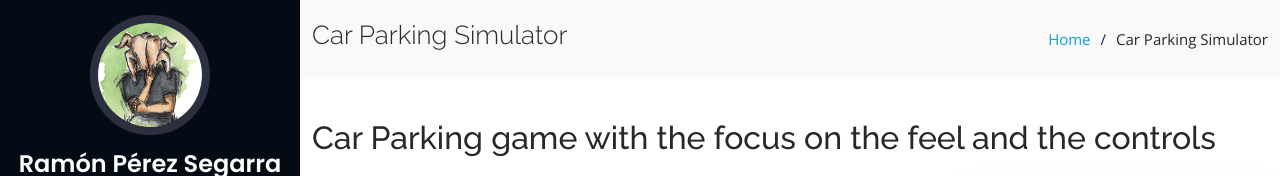
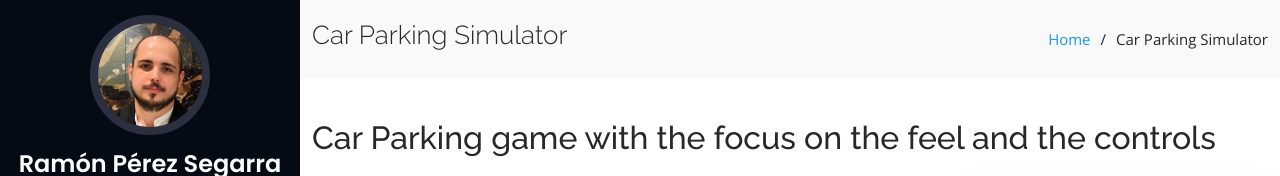
Before and after one commit to Lonchadepavo/Lonchadepavo.github.io, a plain HTML site: page carparking.html in a window 1280 px wide. Shown: the top 176 px of the page. Drawn offline with nearby package versions, Linux system fonts and the light colour scheme.

Commit message:
updated profile pic

```diff
--- a/carparking.html
+++ b/carparking.html
@@ -45,7 +45,7 @@
     <div class="d-flex flex-column">
 
       <div class="profile">
-        <img src="assets/img/pavo.jpg" alt="" class="img-fluid rounded-circle">
+        <img src="assets/img/profilepic.png" alt="" class="img-fluid rounded-circle">
         <h1 class="text-light"><a href="index.html">Ramón Pérez Segarra</a></h1>
         <p class="text-light">Gameplay and AI programmer.</p>
         <div class="social-links mt-3 text-center">
```
Also changed, not shown: gameslibrary.html (+1 -1 lines), gothicrp.html (+1 -1 lines), idlepixelhospital.html (+1 -1 lines), index.html (+1 -1 lines), invictatnq.html (+1 -1 lines), mintmojitoengine.html (+1 -1 lines), neonwavefeel.html (+1 -1 lines), proceduralcity.html (+1 -1 lines), proceduralgeneration.html (+1 -1 lines), terrarialike.html (+1 -1 lines), assets/img/profilepic.png (added).
